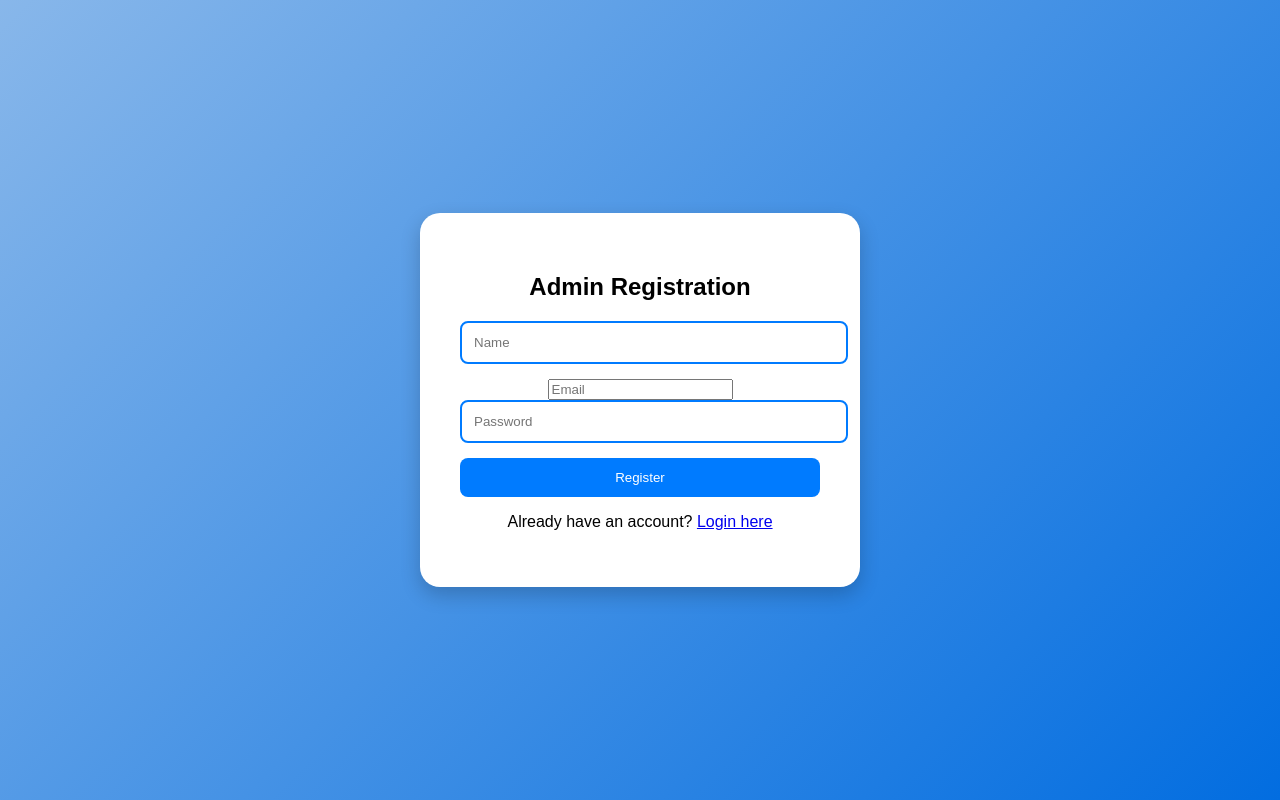
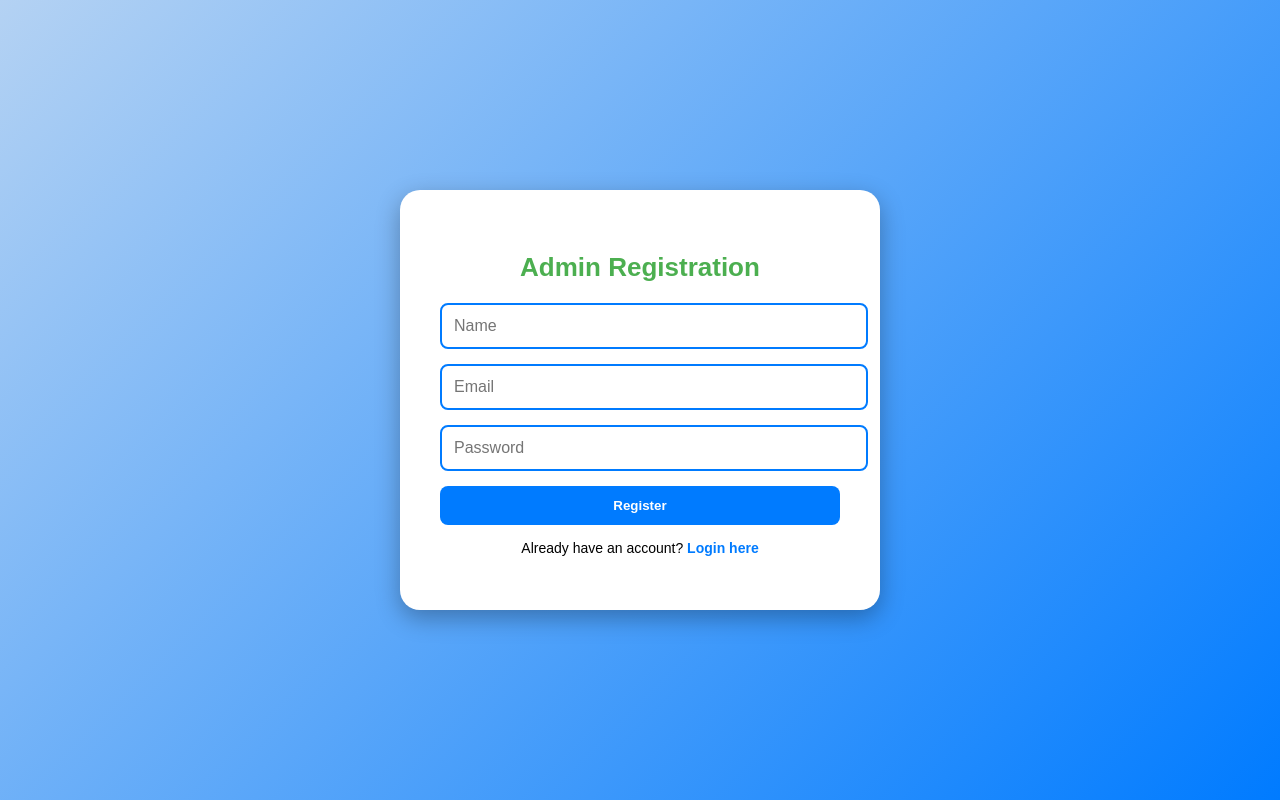
Before and after one commit to Pratham9282/SSIP, a plain HTML site: page register.html in a window 1280 px wide. Drawn offline with Linux system fonts and the light colour scheme.

Commit message:
Update login.css

```diff
--- a/login.css
+++ b/login.css
@@ -4,20 +4,20 @@ body {
     display: flex;
     justify-content: center;
     align-items: center;
-    background: linear-gradient(135deg, #88b7ea, #026de0);
-    font-family: 'Arial', sans-serif;
+    background: linear-gradient(135deg, #b4d2f3, #007BFF);
+    font-family: 'Poppins', sans-serif;
     margin: 0;
     padding: 0;
 }
 
-/* ====== Login Container ====== */
+/* ====== Registration Container ====== */
 .login-container {
     background-color: #ffffff;
     padding: 40px;
     width: 100%;
-    max-width: 360px;
+    max-width: 400px;
     border-radius: 20px;
-    box-shadow: 0 8px 20px rgba(0, 0, 0, 0.2);
+    box-shadow: 0 8px 24px rgba(0, 0, 0, 0.3);
     text-align: center;
     animation: fadeIn 0.8s ease-out;
 }
@@ -28,14 +28,16 @@ body {
 }
 
 /* ====== Heading ====== */
-h1 {
-    color: #007BFF;
+h2 {
+    color: #4CAF50;
     margin-bottom: 20px;
-    font-size: 28px;
+    font-size: 26px;
+    font-weight: bold;
 }
 
 /* ====== Input Fields ====== */
 input[type="text"],
+input[type="email"],
 input[type="password"] {
     width: 100%;
     padding: 12px;
@@ -43,14 +45,15 @@ input[type="password"] {
     border: 2px solid #007BFF;
     border-radius: 8px;
     outline: none;
-    transition: border 0.3s;
+    font-size: 1rem;
+    transition: border 0.3s ease;
 }
 
 input:focus {
     border-color: #007BFF;
 }
 
-/* ====== Buttons ====== */
+/* ====== Button Styling ====== */
 button {
     width: 100%;
     background-color: #007BFF;
@@ -59,7 +62,8 @@ button {
     padding: 12px;
     border-radius: 8px;
     cursor: pointer;
-    transition: background 0.3s ease;
+    font-weight: bold;
+    transition: background 0.3s ease, transform 0.2s ease;
 }
 
 button:hover {
@@ -68,24 +72,34 @@ button:hover {
 }
 
 /* ====== Register Link ====== */
-.register-link {
+p {
     margin-top: 15px;
     font-size: 14px;
 }
 
-.register-link a {
+p a {
     color: #007BFF;
     text-decoration: none;
     font-weight: bold;
 }
 
-.register-link a:hover {
+p a:hover {
     text-decoration: underline;
 }
+
+/* ====== Responsive Design ====== */
 @media screen and (max-width: 768px) {
     .login-container {
         width: 90%;
+        padding: 30px;
     }
 
+    h2 {
+        font-size: 24px;
+    }
 
+    input,
+    button {
+        font-size: 1rem;
+    }
 }
```
